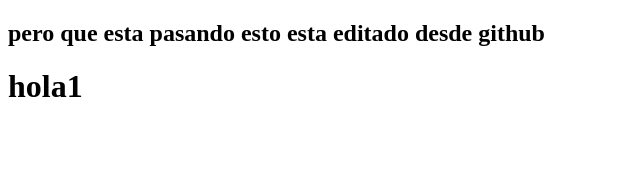
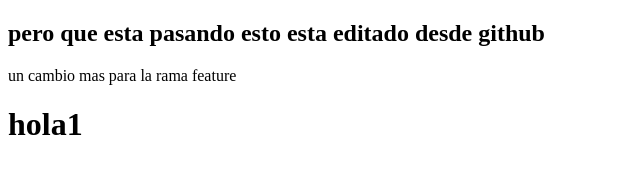
Before and after one commit to software906/ejgit, a plain HTML site: page index.html in a window 1280 px wide. Shown: the whole page, without its empty margins (0-640 px from the left). Drawn offline with Linux system fonts and the light colour scheme.

Commit message:
agregando un cambio en index pero en la rama feature

```diff
--- a/index.html
+++ b/index.html
@@ -6,6 +6,7 @@
 </head>
 <body>
 	<h2>pero que esta pasando esto esta editado desde github</h2>
+un cambio mas para la rama feature
 <h1>hola1</h1>
 </body>
 </html>
```
